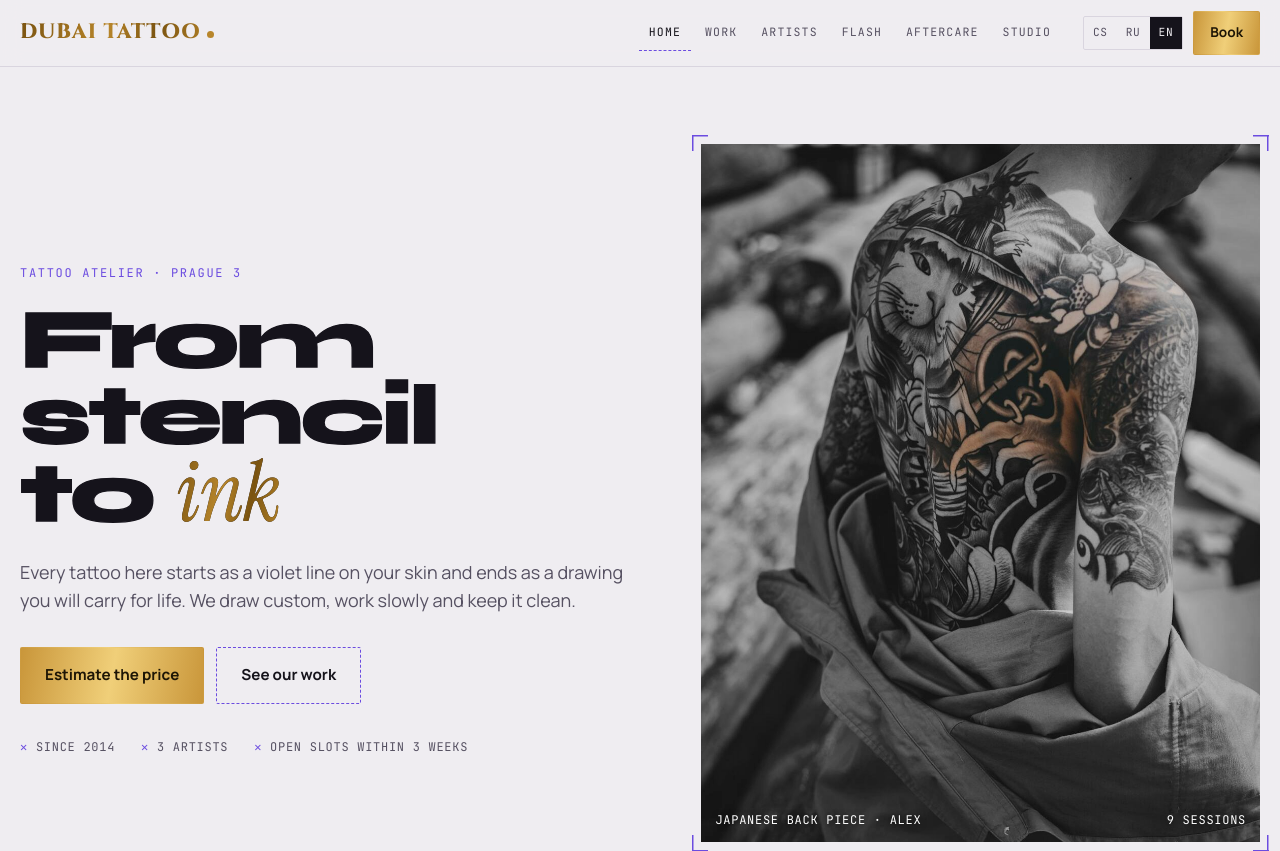
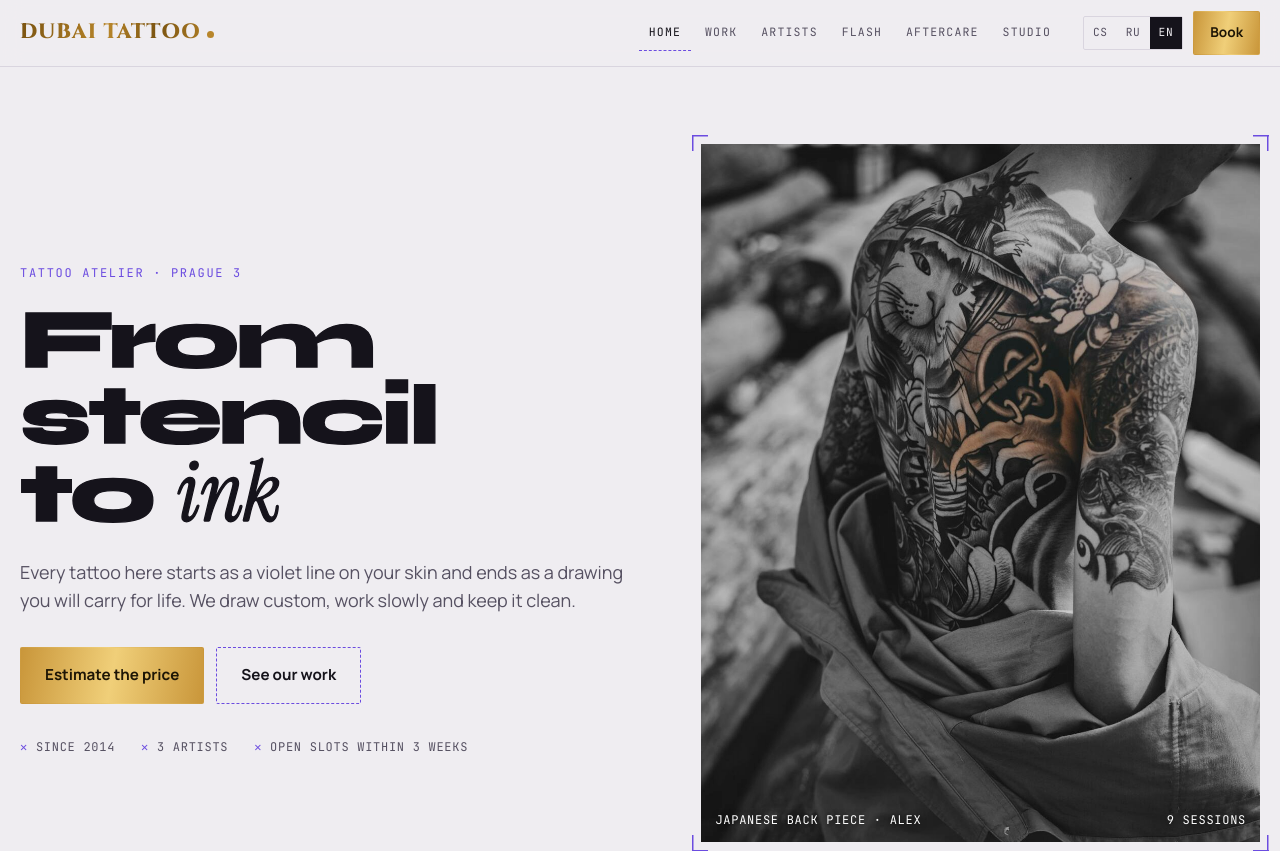
Before and after one commit to zadilskyy777530-lgtm/laser-electro-epilace-praha, a plain HTML site: page atrament/index.html in a window 1280 px wide. Shown: the top 851 px of the page. Drawn offline with Linux system fonts and the light colour scheme.

Commit message:
Return hero "inkoustu" to ink
Drop the gold gradient from the italic word in the home headline so it
fills with ink together with the rest of the heading, as before.

Co-Authored-By: Claude Opus 5.5 <noreply@anthropic.com>
Claude-Session: https://claude.ai/code/session_01KZh8sm6RHL2fmZXg8WnX82

```diff
--- a/atrament/assets/site.css
+++ b/atrament/assets/site.css
@@ -116,7 +116,7 @@ html.leaving .wipe{transform:translateY(0);transition:transform .42s cubic-bezie
 /* ---------- HOME ---------- */
 .hero{display:grid;grid-template-columns:minmax(0,1.05fr) minmax(0,.95fr);gap:clamp(28px,5vw,72px);align-items:center;padding-block:clamp(40px,6vw,84px) clamp(56px,7vw,96px)}
 .hero h1{font-size:clamp(2.6rem,6.6vw,6rem);line-height:.9;letter-spacing:-.035em;margin-top:18px}
-.hero h1 em{font-family:var(--f-serif);font-weight:400;font-style:italic;letter-spacing:-.01em;background:linear-gradient(100deg,var(--gold-a),var(--gold-b) 45%,var(--gold-a) 70%,var(--gold-b));-webkit-background-clip:text;background-clip:text;color:transparent;-webkit-text-stroke:0}
+.hero h1 em{font-family:var(--f-serif);font-weight:400;font-style:italic;letter-spacing:-.01em}
 .hero .lead{margin-top:26px}
 .hero-actions{display:flex;flex-wrap:wrap;gap:12px;margin-top:32px}
 .hero-facts{display:flex;flex-wrap:wrap;gap:8px 26px;margin-top:34px;color:var(--ink-2)}
```
